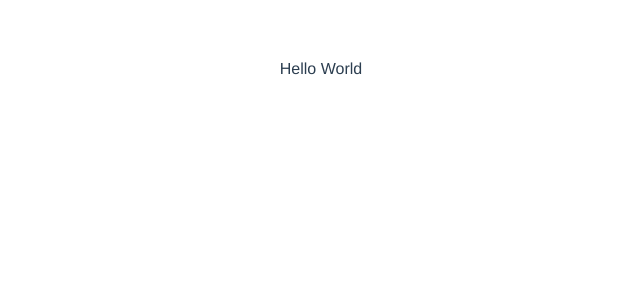
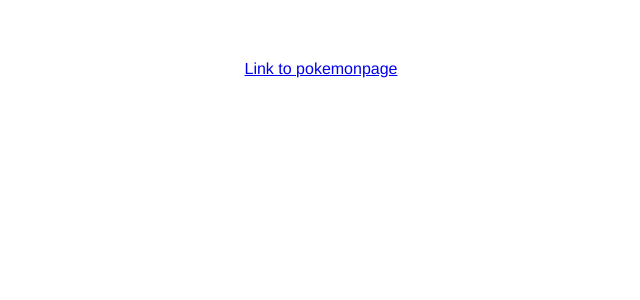
Before and after one commit to Edmond0814/pokemon-page-vue, a Vue app in the folder pokemon-page/: page /Home in a window 1280 px wide. Shown: the top 300 px of the page, without its empty margins (319-959 px from the left). Built offline with nearby package versions, Linux system fonts and the light colour scheme.

Commit message:
Done with routing

```diff
--- /dev/null
+++ b/package.json
@@ -0,0 +1,5 @@
+{
+  "dependencies": {
+    "vue-router": "^4.0.12"
+  }
+}
--- a/pokemon-page/package.json
+++ b/pokemon-page/package.json
@@ -9,7 +9,8 @@
   },
   "dependencies": {
     "core-js": "^3.6.5",
-    "vue": "^2.6.11"
+    "vue": "^2.6.11",
+    "vue-router": "^3.5.2"
   },
   "devDependencies": {
     "@vue/cli-plugin-babel": "~4.5.0",
--- a/pokemon-page/src/App.vue
+++ b/pokemon-page/src/App.vue
@@ -1,6 +1,6 @@
 <template>
   <div id="app">
-    Hello World
+    <router-view></router-view>
   </div>
 </template>
 
--- a/pokemon-page/src/main.js
+++ b/pokemon-page/src/main.js
@@ -1,8 +1,20 @@
 import Vue from 'vue'
 import App from './App.vue'
+import VueRouter from 'vue-router'
+import Routes from './router/index'
 
 Vue.config.productionTip = false
 
+Vue.use(VueRouter)
+
+const router = new VueRouter({
+  routes: Routes,
+  mode:'history',
+})
+
+router.replace('/Home')
+
 new Vue({
   render: h => h(App),
+  router:router,
 }).$mount('#app')
--- a/pokemon-page/src/router/index.js
+++ b/pokemon-page/src/router/index.js
@@ -1,26 +1,18 @@
-import { createRouter, createWebHistory } from 'vue-router'
+import Home from '../view/Home.vue';
+import PokemonPage from '../view/PokemonPage.vue';
+import SpecificPokemonPage from '../view/SpecificPokemonPage.vue'
 
-const routes = [
+export default [
   {
-    path: '/',
-    name: 'Home',
+    path: '/Home',
     component: Home,
   },
   {
-    path: '/pokemon',
-    name: 'Pokemon-Page',
-    component: pokemon-page,
+    path: '/pokemonpage',
+    component: PokemonPage,
   },
   {
-    path: '/pokemon/:id',
-    name: 'Specific Pokemon page',
-    component: specific-pokemon-page,
+    path: '/pokemonpage/specificpokemonpage',
+    component: SpecificPokemonPage,
   }
 ]
-
-const router = createRouter({
-  history: createWebHistory(process.env.BASE_URL),
-  routes,
-})
-
-export default router
--- a/pokemon-page/src/view/Home.vue
+++ b/pokemon-page/src/view/Home.vue
@@ -0,0 +1,5 @@
+<template>
+    <div>
+        <router-link to="/pokemonpage">Link to pokemonpage</router-link>
+    </div>
+</template>
--- a/pokemon-page/src/view/PokemonPage.vue
+++ b/pokemon-page/src/view/PokemonPage.vue
@@ -0,0 +1,5 @@
+<template>
+    <div>
+        <router-link to='/pokemonpage/SpecificPokemonPage'>link to specific</router-link>
+    </div>
+</template>
--- a/pokemon-page/src/view/SpecificPokemonPage.vue
+++ b/pokemon-page/src/view/SpecificPokemonPage.vue
@@ -0,0 +1,5 @@
+<template>
+    <div>
+        This is specific
+    </div>
+</template>
```
Also changed, not shown: 2 other files (tests, documents, lock files or other folders).
